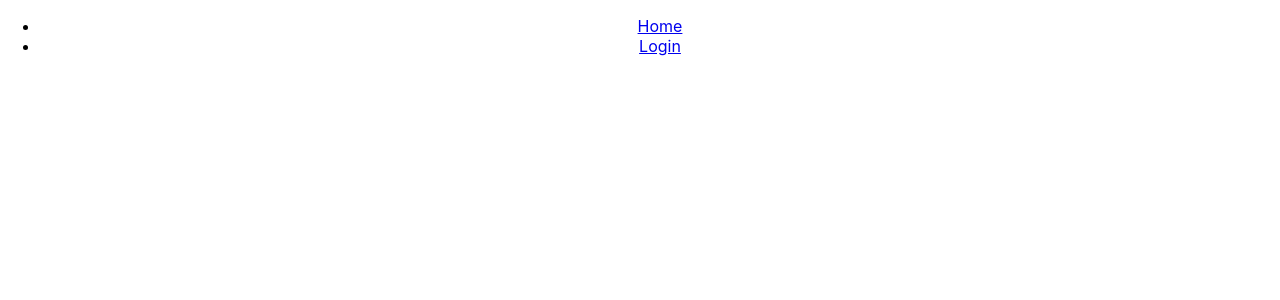
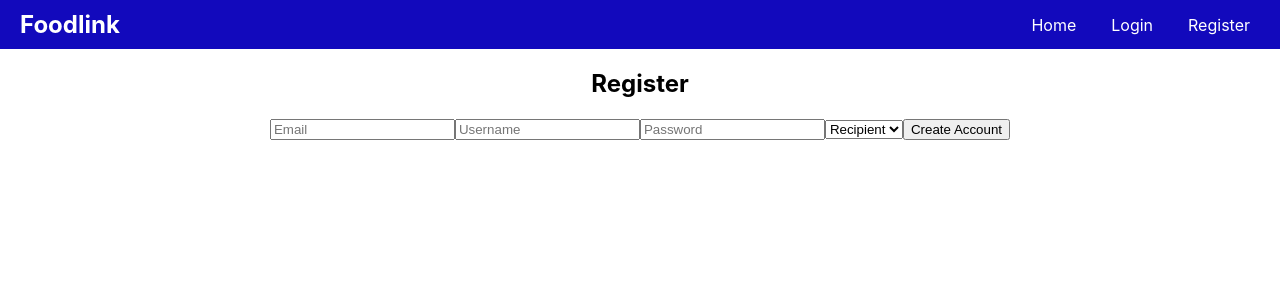
Before and after one commit to kummarimonisha/FoodLink, a React (Create React App) app in the folder frontend/: page /register in a window 1280 px wide. Before the commit this address had no page. Shown: the top 300 px of the page. Built offline with nearby package versions, Linux system fonts and the light colour scheme.

Commit message:
Implemented Login/Register and a Navbar

```diff
--- a/frontend/package.json
+++ b/frontend/package.json
@@ -7,6 +7,7 @@
     "@testing-library/jest-dom": "^6.9.1",
     "@testing-library/react": "^16.3.0",
     "@testing-library/user-event": "^13.5.0",
+    "axios": "^1.13.2",
     "react": "^19.2.0",
     "react-dom": "^19.2.0",
     "react-router-dom": "^7.9.6",
--- a/frontend/src/App.js
+++ b/frontend/src/App.js
@@ -2,20 +2,28 @@ import React from 'react';
 import { BrowserRouter as Router, Route, Routes, Link } from 'react-router-dom';
 import './App.css';
 import HomePage from './pages/HomePage';
+import LoginPage from './pages/LoginPage';
+import RegisterPage from './pages/RegisterPage';
+import ProfilePage  from './pages/ProfilePage';
+import ProtectedRoute from './pages/ProtectedRoute';
+
+import Navbar from "./components/Navbar/Navbar";
+
 function App() {
 
   return (
       <Router>
       <div className="App">
-        <nav>
-          <ul>
-            <li><Link to="/">Home</Link></li>
-            <li><Link to="/login">Login</Link></li>
-          </ul>
-        </nav>
+        <Navbar />
         <Routes>
           <Route path="/" element={<HomePage />} />
-          {/* <Route path="/login" element={<LoginPage />} /> */}
+          <Route path="/login" element={<LoginPage />} />
+          <Route path="/register" element={<RegisterPage />} />
+          <Route path="/profile" element={
+            <ProtectedRoute>
+            <ProfilePage />
+            </ProtectedRoute>
+            } />
         </Routes>
       </div>
     </Router>
--- /dev/null
+++ b/frontend/src/components/Navbar/Navbar.css
@@ -0,0 +1,40 @@
+.navbar {
+  display: flex;
+  justify-content: space-between;
+  align-items: center;
+  padding: 10px 20px;
+  background-color: #1209bcff;
+  color: white;
+}
+
+.navbar-logo a {
+  color: white;
+  text-decoration: none;
+  font-weight: bold;
+  font-size: 1.5rem;
+}
+
+.navbar-links {
+  list-style: none;
+  display: flex;
+  gap: 15px;
+  margin: 0;
+  padding: 0;
+}
+
+.navbar-links li a,
+.logout-btn {
+  color: white;
+  text-decoration: none;
+  padding: 5px 10px;
+  border: none;
+  background: none;
+  cursor: pointer;
+  font-size: 1rem;
+}
+
+.navbar-links li a:hover,
+.logout-btn:hover {
+  background-color: #111057ff;
+  border-radius: 5px;
+}
--- /dev/null
+++ b/frontend/src/components/Navbar/Navbar.js
@@ -0,0 +1,39 @@
+import { Link } from "react-router-dom";
+import './Navbar.css';
+export default function Navbar() {
+  const token = localStorage.getItem("access_token");
+  const user = localStorage.getItem("username");
+
+
+function logout() {
+  localStorage.removeItem("access_token");
+  localStorage.removeItem("email");
+  localStorage.removeItem("username");
+  localStorage.removeItem("role");
+
+  // Redirect to login page
+  window.location.href = "/login";
+}
+  return (
+    <nav className="navbar">
+      <div className="navbar-logo">
+        <Link to="/">Foodlink</Link>
+      </div>
+
+      <ul className="navbar-links">
+        <li><Link to="/">Home</Link></li>
+        {token ? (
+          <>
+            <li><Link to="/profile">{"Profile"}</Link></li>
+            <li><button onClick={logout} className="logout-btn">Logout</button></li>
+          </>
+        ) : (
+          <>
+            <li><Link to="/login">Login</Link></li>
+            <li><Link to="/register">Register</Link></li>
+          </>
+        )}
+      </ul>
+    </nav>
+  );
+}
--- /dev/null
+++ b/frontend/src/pages/LoginPage.js
@@ -0,0 +1,58 @@
+import React, {useEffect, useState} from 'react';
+import { useNavigate } from "react-router-dom";
+import axios from 'axios';
+function LoginPage() {
+      const [email, setEmail] = useState("");
+      const [password, setPassword] = useState("");
+      const [error, setError] = useState("");
+      const navigate = useNavigate();
+
+  const handleSubmit = async (e) => {
+    e.preventDefault();
+    setError("");
+
+    try {
+      const res = await axios.post("http://localhost:5000/api/auth/login", {
+        email,
+        password,
+      });
+
+      localStorage.setItem("access_token", res.data.access_token);
+      localStorage.setItem("email", res.data.user.email);
+      localStorage.setItem("username", res.data.user.username);
+      localStorage.setItem("role", res.data.user.role);
+      navigate("/profile");
+
+    } catch (err) {
+      setError("Invalid email or password");
+    }
+  };
+
+  return (
+    <div className="login-container">
+      <form onSubmit={handleSubmit}>
+        <h2>Login</h2>
+
+        <input
+          type="email"
+          placeholder="Email"
+          onChange={(e) => setEmail(e.target.value)}
+          value={email}
+        />
+
+        <input
+          type="password"
+          placeholder="Password"
+          onChange={(e) => setPassword(e.target.value)}
+          value={password}
+        />
+
+        <button type="submit">Login</button>
+
+        {error && <p style={{ color: "red" }}>{error}</p>}
+      </form>
+    </div>
+  );
+}
+
+export default LoginPage;
--- /dev/null
+++ b/frontend/src/pages/ProfilePage.js
@@ -0,0 +1,22 @@
+import React, {useEffect, useState} from 'react';
+
+import { Navigate } from "react-router-dom";
+
+function ProfilePage() {
+  const username = localStorage.getItem("username");
+  const email = localStorage.getItem("email");
+  const role = localStorage.getItem("role");
+
+
+
+  return (
+    <div>
+      <h1>Profile</h1>
+      <p>Welcome! {username}</p>
+      <p>Your email is: {email}</p>
+      <p>You are a {role}.</p>
+    </div>
+  );
+}
+
+export default ProfilePage;
--- /dev/null
+++ b/frontend/src/pages/ProtectedRoute.js
@@ -0,0 +1,20 @@
+import { useEffect, useRef } from "react";
+import { Navigate } from "react-router-dom";
+
+export default function ProtectedRoute({ children }) {
+  const token = localStorage.getItem("access_token");
+  const alerted = useRef(false);
+
+  useEffect(() => {
+    if (!token && !alerted.current) {
+      alert("You need to be logged in to access this page!");
+      alerted.current = true;
+    }
+  }, [token]);
+
+  if (!token) {
+    return <Navigate to="/login" replace />;
+  }
+
+  return children;
+}
--- /dev/null
+++ b/frontend/src/pages/RegisterPage.js
@@ -0,0 +1,69 @@
+import React, {useEffect, useState} from 'react';
+import axios from 'axios';
+function RegisterPage() {
+      const [email, setEmail] = useState("");
+      const [username, setUsername] = useState("");
+      const [password, setPassword] = useState("");
+      const [role, setRole] = useState("recipient");
+      const [message, setMessage] = useState("");
+
+  const handleSubmit = async (e) => {
+    e.preventDefault();
+    setMessage("");
+
+    try {
+      const res = await axios.post("http://localhost:5000/api/auth/register", {
+        email,
+        username,
+        password,
+        role,
+      });
+
+      setMessage("Registration successful! Please proceed to login page!");
+    }
+    catch (err) {
+      setMessage(err.response?.data?.msg || "Error registering user");
+    }
+  };
+
+  return (
+    <div className="register-container">
+      <form onSubmit={handleSubmit}>
+        <h2>Register</h2>
+
+        <input
+          type="email"
+          placeholder="Email"
+          onChange={(e) => setEmail(e.target.value)}
+          value={email}
+        />
+
+        <input
+          type="username"
+          placeholder="Username"
+          onChange={(e) => setUsername(e.target.value)}
+          value={username}
+        />
+
+        <input
+          type="password"
+          placeholder="Password"
+          onChange={(e) => setPassword(e.target.value)}
+          value={password}
+        />
+
+        <select value={role} onChange={(e) => setRole(e.target.value)}>
+          <option value="recipient">Recipient</option>
+          <option value="donor">Donor</option>
+          <option value="admin">Admin</option>
+        </select>
+
+        <button type="submit">Create Account</button>
+
+        {message && <p>{message}</p>}
+      </form>
+    </div>
+  );
+}
+
+export default RegisterPage;
```
Also changed, not shown: 3 other files (tests, documents, lock files or other folders).
